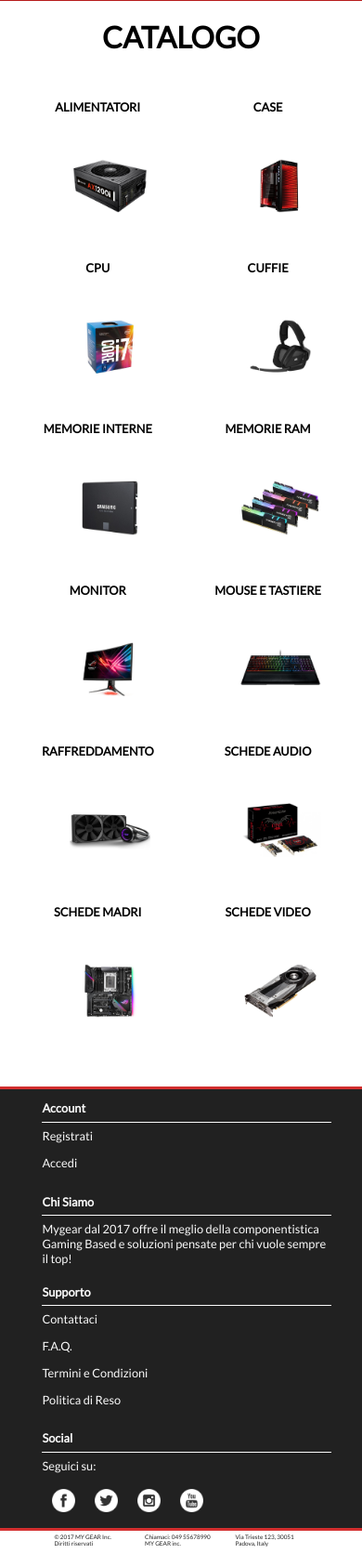
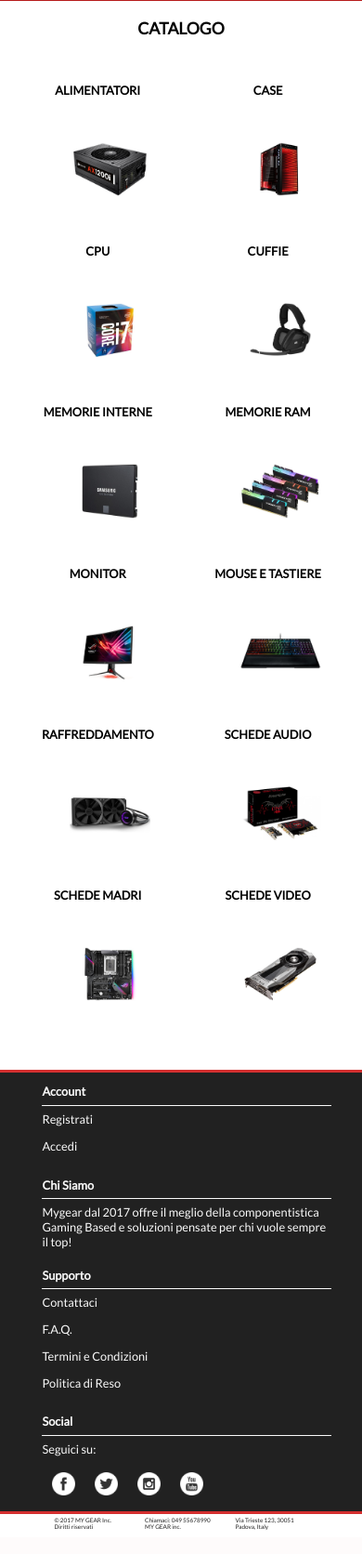
Before and after one commit to ale-mazz/mygear.it, a PHP site: page /catalogo.html in a window 390 px wide. Shown: the part 60-1732 px from the top of the page at 93% size. After the commit the page ends 1706 px from the top, so only its background shows below. Run offline with PHP 8.4, Linux system fonts and the light colour scheme; some libraries are stand-ins or nearby versions.

Commit message:
dimensioni scritte

```diff
--- a/catalogstyle.css
+++ b/catalogstyle.css
@@ -67,7 +67,11 @@ a {
         padding-top: 5em;
     }
 
-    h2 {
+    #titolo_catalogo h1 {
+        font-size: 1.5em;
+    }
+
+    .riquadro_esterno h2 {
         position: static;
         font-size: 1em;
     }
@@ -93,7 +97,11 @@ Media Query Mobile
 
 @media only screen and (max-width: 767px) {
 
-    h2 {
+    #titolo_catalogo h1 {
+        font-size: 1.1em;
+    }
+
+    .riquadro_esterno h2 {
         font-size: 0.8em;
     }
 
```
